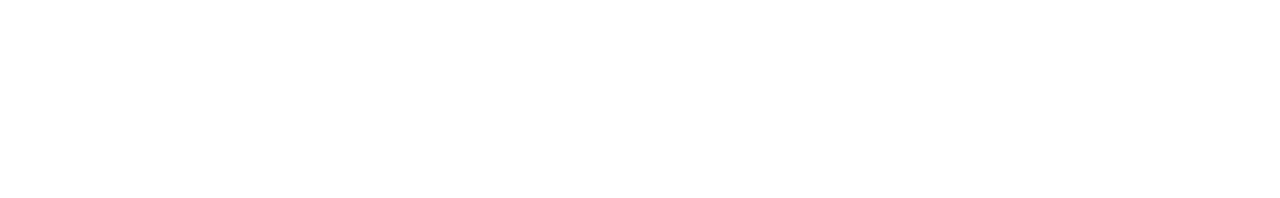
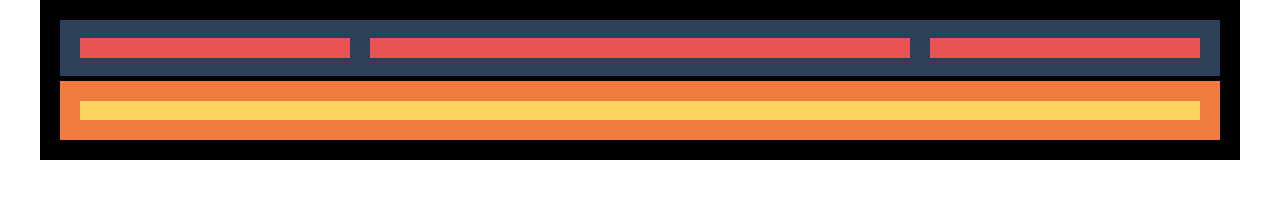
Before and after one commit to pedroaragaoleite/IT-Academy-Primero, a plain HTML site: page nivell-1/index.html in a window 1280 px wide. Drawn offline with Linux system fonts and the light colour scheme.

Commit message:
HTML and CSS HEADER

```diff
--- a/nivell-1/css/styles.css
+++ b/nivell-1/css/styles.css
@@ -0,0 +1,63 @@
+* {
+    padding: 0;
+    margin: 0;
+    box-sizing: border-box;
+}
+
+body {
+    max-width: 1200px;
+    max-height: 100vh;
+    margin: 0 auto;
+}
+
+.header {
+    background-color: #000000;
+    height: 160px;
+    display: flex;
+    flex-direction: column;
+    gap: 5px;
+    padding: 20px;
+}
+
+.header_nav {
+    display: flex;
+    gap: 20px;
+    background-color: #2D4059;
+    height: 50%;
+    width: 100%;
+    display: flex;
+    flex-direction: row;
+    align-items: center;
+}
+
+.header_logo, .header_links, .header_social {
+    background-color: #EA5455;
+    height: 20px;
+    width: 100%;
+}
+
+.header_logo {
+    margin-left: 20px;
+    flex: 1 1 0;
+}
+
+.header_links {
+    flex: 2 1 0;
+}
+
+.header_social {
+    margin-right: 20px;
+    flex: 1 1 0;
+}
+
+.header_showcase {
+    height: 50%;
+    background-color:#F07B3F;
+    padding: 20px;
+}
+
+.header_showcase-img {
+    background-color: #FED460;
+    width: 100%;
+    height: 100%;
+}
--- a/nivell-1/index.html
+++ b/nivell-1/index.html
@@ -4,10 +4,32 @@
     <meta charset="UTF-8">
     <meta http-equiv="X-UA-Compatible" content="IE=edge">
     <meta name="viewport" content="width=device-width, initial-scale=1.0">
+    <link rel="stylesheet" href="css/styles.css">
     <title>primer lliurament</title>
 </head>
 <body>
-    <div>
+    <div class="header">
+        <div class="header_nav">
+            <div class="header_logo">
+
+            </div>
+            <div class="header_links">
+
+            </div>
+            <div class="header_social">
+
+            </div>
+        </div>
+        <div class="header_showcase">
+            <div class="header_showcase-img">
+
+            </div>
+        </div>
+    </div>
+    <div id="main">
+
+    </div>
+    <div id="footer">
 
     </div>
 </body>
```
